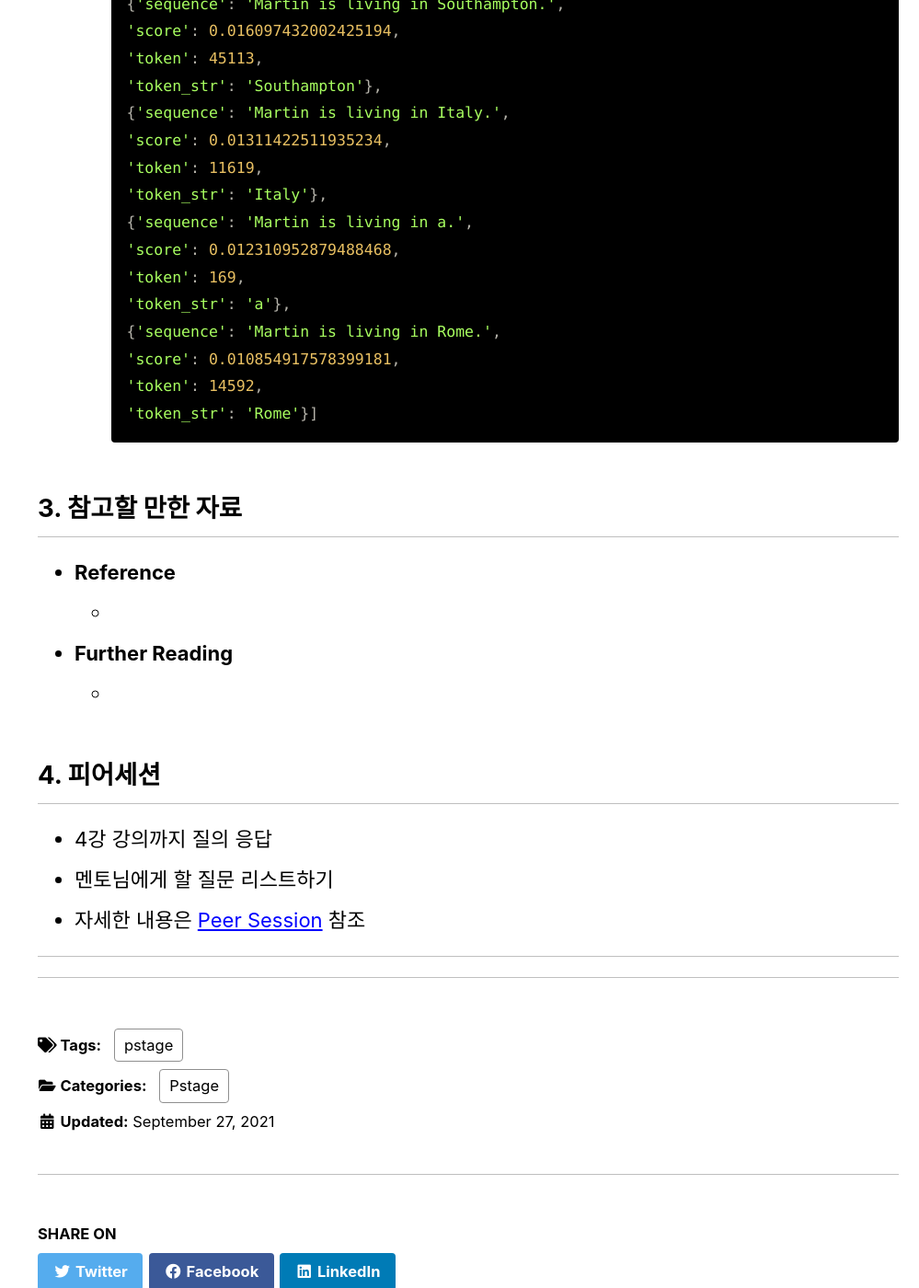
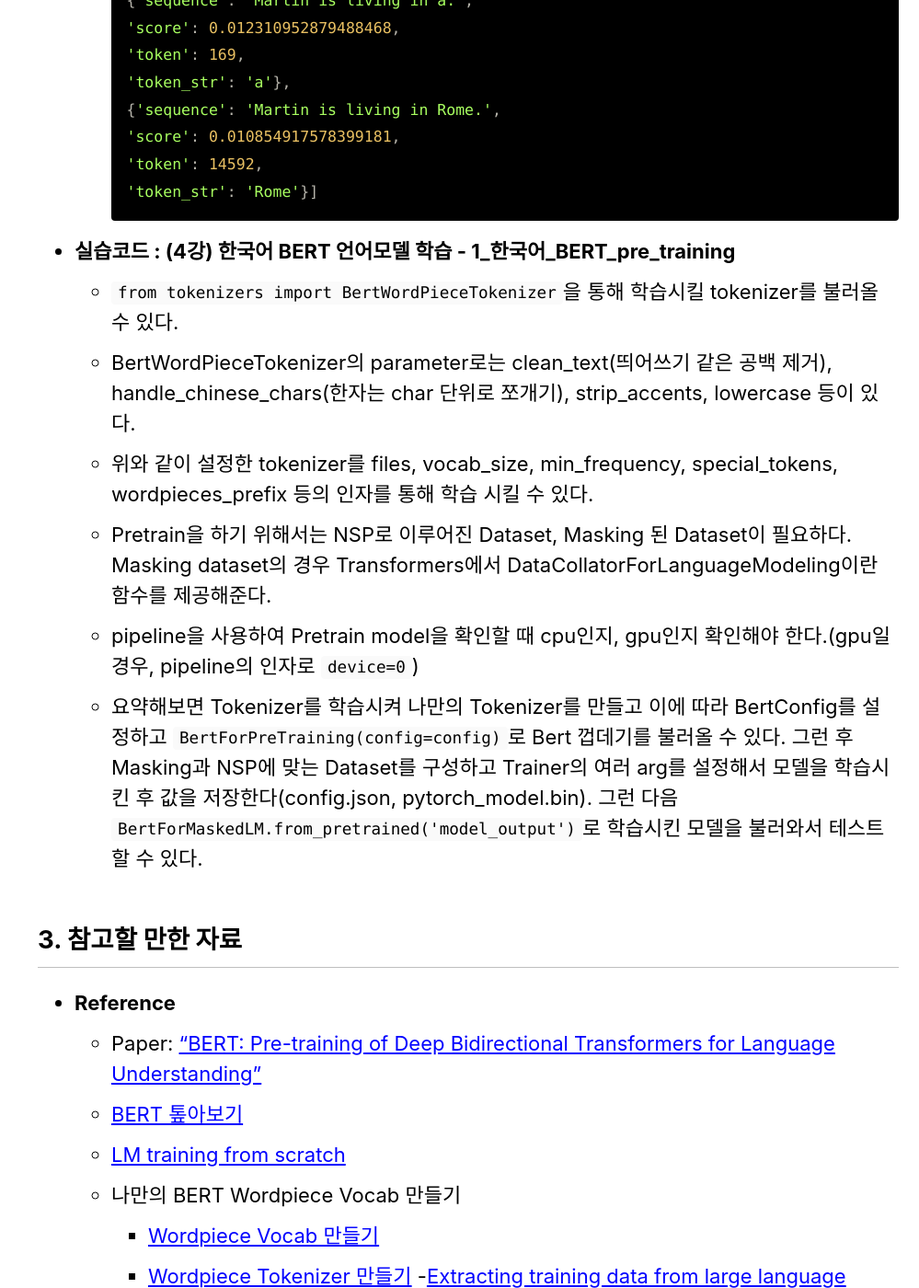
Before and after one commit to gistarrr/gistarrr.github.io, a Jekyll site: the page built from _posts/Pstage/2021-09-27-week_9.md, in a window 1280 px wide and 1400 px high, scrolled down 12471 px. Shown: the whole window at 92% size, without its empty margins (281-1280 px from the left). Built offline with Jekyll 4.4.1, drawn with Linux system fonts in a browser that asks for light colours; cached includes are drawn as plain includes; some of the changed text lies outside the part shown.

Commit message:
9th week day4

````diff
--- a/_posts/Pstage/2021-09-27-week_9.md
+++ b/_posts/Pstage/2021-09-27-week_9.md
@@ -20,34 +20,37 @@ author_profile: false
 ### **KLUE** <br/>
 
 **1강 : 인공지능과 자연어처리**
+
 - 자연어처리의 응용분야
-![](../../assets/images/week8/week8_day1_nlp_task.PNG)
+  ![](../../assets/images/week8/week8_day1_nlp_task.PNG)
 
 - 인간의 자연어처리 : 화자는 떠올린 객체를 Text로 전달(인코딩) -> 청자는 Text를 객체로 전환(디코딩)
 - 컴퓨터의 자연어처리 : Encoder가 벡터 형태로 자연어를 인코딩 -> Decoder는 벡터를 자연어로 디코딩
 
-|인간의 자연어처리|컴퓨터의 자연어처리|
-|:-:|:-:|
-|![](../../assets/images/week8/week8_day1_h.PNG)|![](../../assets/images/week8/week8_day1_c.PNG)|
+|                인간의 자연어처리                |               컴퓨터의 자연어처리               |
+| :---------------------------------------------: | :---------------------------------------------: |
+| ![](../../assets/images/week8/week8_day1_h.PNG) | ![](../../assets/images/week8/week8_day1_c.PNG) |
+
 - 기존 자연어 임베딩 방식은 one-hot encoding 방식을 사용했다. But, 단어 벡터가 sparse해서 단어가 가지는 의미를 벡터 공간에 표현 불가능 -> Word2Vec 알고리즘 사용
-![](../../assets/images/week8/week8_day1_o.PNG)
+  ![](../../assets/images/week8/week8_day1_o.PNG)
 - Word2Vec 알고리즘 : 자연어의 의미를 벡터 공간에 임베딩, 주변 단어를 통해 단어의 의미 파악. But, 단어의 subword information을 무시하고 OOV에서 적용이 불가능하다. -> FastText 사용
 - FastText : 단어를 n-gram으로 분리를 한 후, 모든 n-gram vector를 합산한 후 평균을 통해 단어 벡터를 획득, 오탈자, OOV, 등장 횟수가 적은 학습 단어에 대해 강세
-![](../../assets/images/week8/week8_day1_f.PNG)
+  ![](../../assets/images/week8/week8_day1_f.PNG)
 - 단어 임베딩 방식의 한계점 : 주변 단어를 통해 학습하기 때문에 문맥을 고려할 수 없다.
 - 문맥을 고려하기 위해서 **언어모델**이 등장했다.
 - 언어모델의 발전 과정
   1. Markov 기반의 언어모델 : Markov Chain Model로 다음의 단어나 문장이 나올 확률을 통게와 단어의 n-gram을 기반으로 계산
   2. 딥러닝을 활용한 RNN 기반의 언어모델 : 이전 state 정보가 다음 state를 예측하는데 사용
   3. 최종 context vector를 활용한 RNN 기반의 Seq2seq 언어모델 : Encoder layer에서 context vector를 획득하고 이를 Decoder layer에서 활용
-      - 문제점 : 긴 문장의 경우 처음 token에 대한 정보가 희석, 하나의 context vector로 인한 병목 문제 -> Attention module
+     - 문제점 : 긴 문장의 경우 처음 token에 대한 정보가 희석, 하나의 context vector로 인한 병목 문제 -> Attention module
   4. Seq2seq with Attention 언어모델 : dynamic context vector 획득
-      - 문제점 : RNN 기반이기 때문에 순차적으로 연산이 이뤄짐에 따라 연산 속도가 느림
+     - 문제점 : RNN 기반이기 때문에 순차적으로 연산이 이뤄짐에 따라 연산 속도가 느림
   5. Self-attention 언어모델(Transformer)
 
 <br/>
 
 **2강 : 자연어의 전처리**
+
 - 자연어 전처리 : raw data를 기계 학습 모델이 학습하는데 적합하게 만드는 프로세스
   - Task의 성능을 가장 확실하게 올릴 수 있는 방법!
 - 자연어처리의 단계 :
@@ -65,7 +68,8 @@ author_profile: false
 <br/>
 
 ## 2. 새로 알게된 내용 / 고민한 내용 (강의, 과제, 퀴즈)
-- **실습코드 : (2강) 자연어의 전처리 - 0_한국어전처리**
+
+- **실습코드 : (2강) 자연어의 전처리 - 0\_한국어전처리**
   - 파이썬의 정규표현식 사용법 : `r"<[^>]+>\s+(?=<)|<[^>]+>"`을 해석해보면 다음과 같다.
     - [^>]는 ">" 문자가 아닌 문자와 매칭이 된다.
     - "(?+<)"의 경우는 긍정형 전방 탐색으로 (?=...) - ...에 해당되는 정규식과 매치되어야 하며 조건이 통과해도 문자열이 소비되지 않는다. 즉, 검색에는 포함되지만 검색 결과에는 제외된다.
@@ -78,7 +82,7 @@ author_profile: false
   - 한국어 문장분리기 중, [kss 라이브러리](https://github.com/hyunwoongko/kss)를 많이 사용
   - 파이썬의 정규표현식 중 `\b, \B`가 있는데 이는 단어 구분자(Word boundary), 비단어 구분자를 의미한다. 자세한 내용은 [여기](https://wikidocs.net/4309)를 읽어보자
   - `re.compile(r"\((.*?)\)")`이런 형태로 `*?`을 결합하면 가능한 한 가장 최소한의 반복을 수행하도록 도와주는 역할을 한다.
-- **실습코드 : (2강) 자연어의 전처리 - 1_한국어_토크나이징**
+- **실습코드 : (2강) 자연어의 전처리 - 1*한국어*토크나이징**
   - 한국어의 tokenizing 방식에는 어절 단위 : `split(" ")`, 형태소 단위 : `Mecab()`, 음절 단위 : `list(sentence)`, 자소 단위 : `hgtk`, WordPiece : `transformers` 등이 존재한다.
   - WordPiece tokenizing으로 `BertWordPieceTokenizer`가 존재하고 이 tokenizer에 vocab를 추가할 수 있다.
     ```python
@@ -102,7 +106,9 @@ author_profile: false
     # Save
     tokenizer.save_model("Folder", "Name")
     ```
+
 ## 3. 참고할 만한 자료
+
 - **Reference**
   - [서브워드 구축하기 ](https://keep-steady.tistory.com/37)
   - [Huggingface Transformers의 attention mask 문서](https://huggingface.co/transformers/glossary.html#attention-mask)
@@ -117,6 +123,7 @@ author_profile: false
   - [청와대 국민청원 데이터 전처리 (실습)](https://www.youtube.com/watch?v=HIcXyyzefYQ)
 
 ## 4. 피어세션
+
 - 강의 계획 설정
 - Pstage 계획 설정
 - 자세한 내용은 [Peer Session](https://diagnostic-offer-ddb.notion.site/9-27-bef48c2ea53e4b8e8705548cd7e1bd31) 참조
@@ -134,36 +141,38 @@ author_profile: false
 
 **3강 : BERT 언어모델 소개**
 ![](../../assets/images/week8/week8_day2_a.PNG)
+
 - Autoencoder에서 Encoder는 입력된 이미지를 압축된 형태로 표현하고(RNN에서의 context vector) Decoder는 원본 이미지를 복원하는 것이 목적이다. -> Compressed Data 정보를 가져오는 것은 입력된 이미지에 대한 벡터값이 된다.(자기 자신을 표현하도록 학습되었기 때문)
 - BERT에서도 입력된 정보를 그대로 표현한다는 점에서 Autoencoder와 같은 맥락이지만 입력된 정보를 MASKING을 한다는 차이가 있다. -> 즉, masked된 자연어를 원본 자연어로 복원
 - NLP 실험들에 대해 BERT 모델의 구조는 다음과 같다.
-![](../../assets/images/week8/week8_day2_b.PNG)
+  ![](../../assets/images/week8/week8_day2_b.PNG)
   - 단일 문장 분류 : 감성 분석, 관계 추출
   - 두 문장 관계 분류 : 의미 비교
   - 문장 토큰 분류 : 개체명 분석
   - 기계 독해 정답 분류 : 기계 독해
 - text를 토큰화할 때 형태소 단위로 분리한 후 Word Piece를 적용하는 것이 성능이 좋다.
 - 관계 추출의 경우 Entity embedding layer를 추가하여 학습시켰을 때 성능이 훨씬 상승했다.
-![](../../assets/images/week8/week8_day2_e.PNG)
-<br/>
+  ![](../../assets/images/week8/week8_day2_e.PNG)
+  <br/>
 
 **4강 : 한국어 BERT 언어 모델 학습**
+
 - BERT 학습의 단계
   1. Tokenizer 만들기
   2. 데이터셋 확보
   3. Next Sentence Prediction(NSP)
   4. Masking
 - 왜 새로 학습을 할까? : 도메인 특화 task의 경우, 도메인 특화 된 학습 데이터만 사용하는 것이 성능이 더 좋다!
-![](../../assets/images/week8/week8_day2_d.PNG)
+  ![](../../assets/images/week8/week8_day2_d.PNG)
 - 다음과 같은 과정을 통해 학습에 필요한 Dataset과 Dataloader를 구성해야 한다.
-![](../../assets/images/week8/week8_day2_d1.PNG)
   - text를 tokenize해서 input_ids, token_type_ids형태로 구성하여 모델이 학습할 수 있는 Dataset 형태로 만들어 준다.
-![](../../assets/images/week8/week8_day2_d2.PNG)
+    ![](../../assets/images/week8/week8_day2_d1.PNG)
   - BERT 모델에 맞게 masking 처리를 한다.
-
-<br/>
+    ![](../../assets/images/week8/week8_day2_d2.PNG)
+    <br/>
 
 ## 2. 새로 알게된 내용 / 고민한 내용 (강의, 과제, 퀴즈)
+
 - **실습코드 : (3강) BERT 언어 모델 소개 - 0_Huggingface**
   - 3줄의 코드로 pre-trained model과 tokenizer를 가져올 수 있다.
     ```python
@@ -180,7 +189,7 @@ author_profile: false
   - tokenizer를 태운 값 : `input = tokenizer(text, return_tensors="pt")`이 model의 input으로 들어가면 출력값 : `outputs = model(**input)`이 나온다.
     - last_hidden_state는 `outputs.last_hidden_state`, [CLS] token에 대한 hidden state는 `outputs.pooler_output`으로 구할 수 있다.
   - `nn.CosineSimilarity(dim=1, eps=1e-6)`으로 문장의 유사도를 측정할 수 있다.
-- **실습코드 : (3강) BERT 언어 모델 소개 - 1_BERT_유사도_기반_챗봇**
+- **실습코드 : (3강) BERT 언어 모델 소개 - 1*BERT*유사도*기반*챗봇**
   - transformers 라이브러리에서 model을 받은 후 `model.paramters`를 하면 model의 구조를 확인할 수 있다.
   - bert pre-trained model의 outputs에서 last_hidden_state의 0번 째 index([CLS] token)를 pooler layer 통과시킨 결과가 pooler_output이다. pooler layer는 linear layer와 tanh가 결합된 layer이다.
   - `from sklearn.metrics.pairwise import cosine_similarity`을 이용해서 유사도를 계산할 수 있다.
@@ -211,18 +220,99 @@ author_profile: false
     'token': 14592,
     'token_str': 'Rome'}]
     ```
-
+- **실습코드 : (4강) 한국어 BERT 언어모델 학습 - 1\_한국어\_BERT_pre_training**
+  - `from tokenizers import BertWordPieceTokenizer`을 통해 학습시킬 tokenizer를 불러올 수 있다.
+  - BertWordPieceTokenizer의 parameter로는 clean_text(띄어쓰기 같은 공백 제거), handle_chinese_chars(한자는 char 단위로 쪼개기), strip_accents, lowercase 등이 있다.
+  - 위와 같이 설정한 tokenizer를 files, vocab_size, min_frequency, special_tokens, wordpieces_prefix 등의 인자를 통해 학습 시킬 수 있다.
+  - Pretrain을 하기 위해서는 NSP로 이루어진 Dataset, Masking 된 Dataset이 필요하다. Masking dataset의 경우 Transformers에서 DataCollatorForLanguageModeling이란 함수를 제공해준다.
+  - pipeline을 사용하여 Pretrain model을 확인할 때 cpu인지, gpu인지 확인해야 한다.(gpu일 경우, pipeline의 인자로 `device=0`)
+  - 요약해보면 Tokenizer를 학습시켜 나만의 Tokenizer를 만들고 이에 따라 BertConfig를 설정하고 `BertForPreTraining(config=config)`로 Bert 껍데기를 불러올 수 있다. 그런 후 Masking과 NSP에 맞는 Dataset를 구성하고 Trainer의 여러 arg를 설정해서 모델을 학습시킨 후 값을 저장한다(config.json, pytorch_model.bin). 그런 다음 `BertForMaskedLM.from_pretrained('model_output')`로 학습시킨 모델을 불러와서 테스트할 수 있다.
 
 ## 3. 참고할 만한 자료
+
 - **Reference**
-  -
-- **Further Reading**
-  -
+  - Paper: ["BERT: Pre-training of Deep Bidirectional Transformers for Language Understanding"](https://arxiv.org/abs/1810.04805)
+  - [BERT 톺아보기](https://docs.likejazz.com/bert/)
+  - [LM training from scratch](https://colab.research.google.com/github/huggingface/blog/blob/master/notebooks/01_how_to_train.ipynb#scrollTo=5oESe8djApQw)
+  - 나만의 BERT Wordpiece Vocab 만들기
+    - [Wordpiece Vocab 만들기](https://monologg.kr/2020/04/27/wordpiece-vocab/)
+    - [Wordpiece Tokenizer 만들기](https://velog.io/@nawnoes/Huggingface-tokenizers%EB%A5%BC-%EC%82%AC%EC%9A%A9%ED%95%9C-Wordpiece-Tokenizer-%EB%A7%8C%EB%93%A4%EA%B8%B0) -[Extracting training data from large language model](https://www.youtube.com/watch?v=NGoDUEz3tZg)
+  - [BERT 추가 설명](https://jiho-ml.com/weekly-nlp-28/)
 
 ## 4. 피어세션
+
 - 4강 강의까지 질의 응답
 - 멘토님에게 할 질문 리스트하기
 - 자세한 내용은 [Peer Session](https://diagnostic-offer-ddb.notion.site/9-28-ae4becdb086b4f2b996de28a0b12ff81) 참조
 
 ---
 ---
+
+# **Day 3**
+
+- 학습 강의 : KLUE 5 ~ 6강
+
+## 1. 강의 복습
+
+### **KLUE** <br/>
+
+**5강 : BERT 기반 단일 문장 분류 모델 학습**
+- KLUE : 한국어 자연어 이해 밴치마크
+  - 단일 문장 분류 : 문장 분류, 관계 추출
+  - 문장 임베딩 벡터의 유사도([CLS]) : 문장 유사도
+  - 두 문장 관계 분류 : 자연어 추론
+  - 문장 토큰 분류 : 개체명 인식, 품사 태깅, 질의 응답
+  - 목적형 대화, 의존 구문 분석
+- 의존 구문 분석 : 단어들 사이의 관계를 분석하는 task
+  - 의존소와 지배소를 이용해 단어들 사이의 관계를 분석
+  - Sequence labeling 방식으로 처리한다.
+  ![](../../assets/images/week8/week8_day2_t.PNG)
+  - **복잡한 자연어 형태를 그래프로 구조화해서 표현이 가능! 각 대상에 대한 정보 추출이 가능**
+- 단일 문장 분류 task란 주어진 문장이 어떤 종류의 범주에 속하는지를 구분하는 task
+  - 감정분석(Sentiment Analysis), 주제 라벨링(Topic Labeling), 언어감지(Language Detection), 의도 분류(Intent Classification)
+  - Kor_hate, Kor_sarcasm, Kor_sae, Kor_3i4k 등의 문장 분류 데이터가 존재
+- 단일 문장 분류에서 모델 구조도를 살펴보면 다음과 같다.
+![](../../assets/images/week8/week8_day2_m.PNG)
+  - Bert의 [CLS] token의 vector를 classification 하는 Dense Layer에 사용한다.
+  - 주요 매개변수는 다음과 같다.
+    - input_ids : sequence token을 입력
+    - attention_mask : [0,1]로 패딩 토큰 구분
+    - token_type_ids : [0,1]로 첫 번째, 두 번째 문장 구분
+    - position_ids : 각 입력 시퀀스의 임베딩 인덱스
+    - inputs_embeds : input_ids 대신 직접 임베딩 표현을 할당
+    - labels : loss 계산을 위한 레이블
+    - Next_sentence_label : 다음 문장 예측 loss 계산을 위한 레이블
+- 학습 과정을 다음과 같다.
+![](../../assets/images/week8/week8_day2_p.PNG)
+
+<br/>
+
+**4강 : 한국어 BERT 언어 모델 학습**
+
+-
+
+<br/>
+
+## 2. 새로 알게된 내용 / 고민한 내용 (강의, 과제, 퀴즈)
+
+- ## **실습코드 : (5강) BERT 기반 단일 문장 분류 모델 학습 - 0_단일문장분류**
+  - HuggingFace의 datasets를 이용하면 다양한 dataset을 쉽게 불러올 수 있다.
+  - `datasets.load_datasets('nsmc')`로 nsmc(네이버 영화 리뷰 감정 데이터)를 불러올 수 있다.
+  - 불러온 데이터셋은 train, test로 나누어져 있다.
+  - pandas 함수 중 drop_duplicates를 이용하면 중복값을 제거할 수 있다. dropna를 이용하면 null값을 제거할 수 있다.
+- ## **실습코드 : ㅋ**
+- ## **실습코드 : ㅋ**
+- **실습코드 : ㅋ**
+
+## 3. 참고할 만한 자료
+
+- ## **Reference**
+
+## 4. 피어세션
+
+-
+- 자세한 내용은 [Peer Session](https://diagnostic-offer-ddb.notion.site/9-28-ae4becdb086b4f2b996de28a0b12ff81) 참조
+
+---
+
+---
````
Also changed, not shown: assets/images/week8/week8_day2_m.PNG (added), assets/images/week8/week8_day2_p.PNG (added), assets/images/week8/week8_day2_t.PNG (added).
